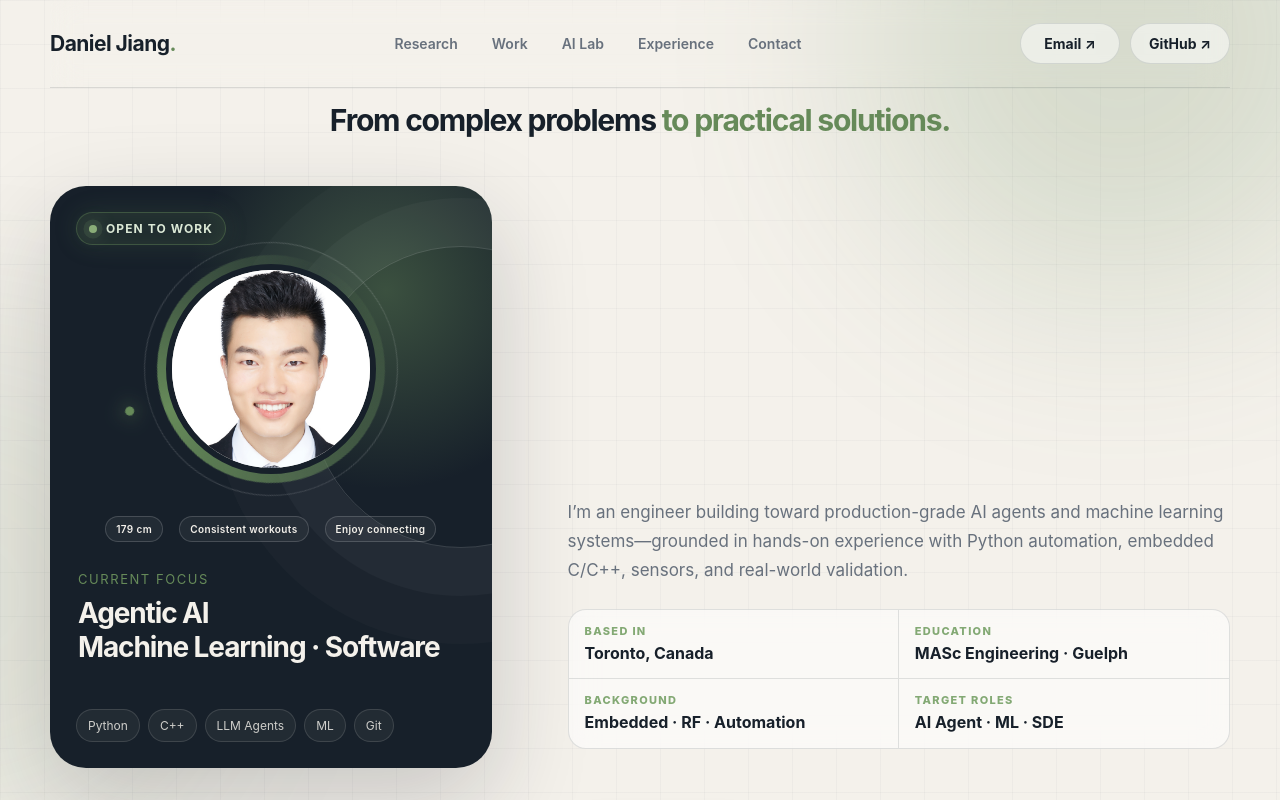
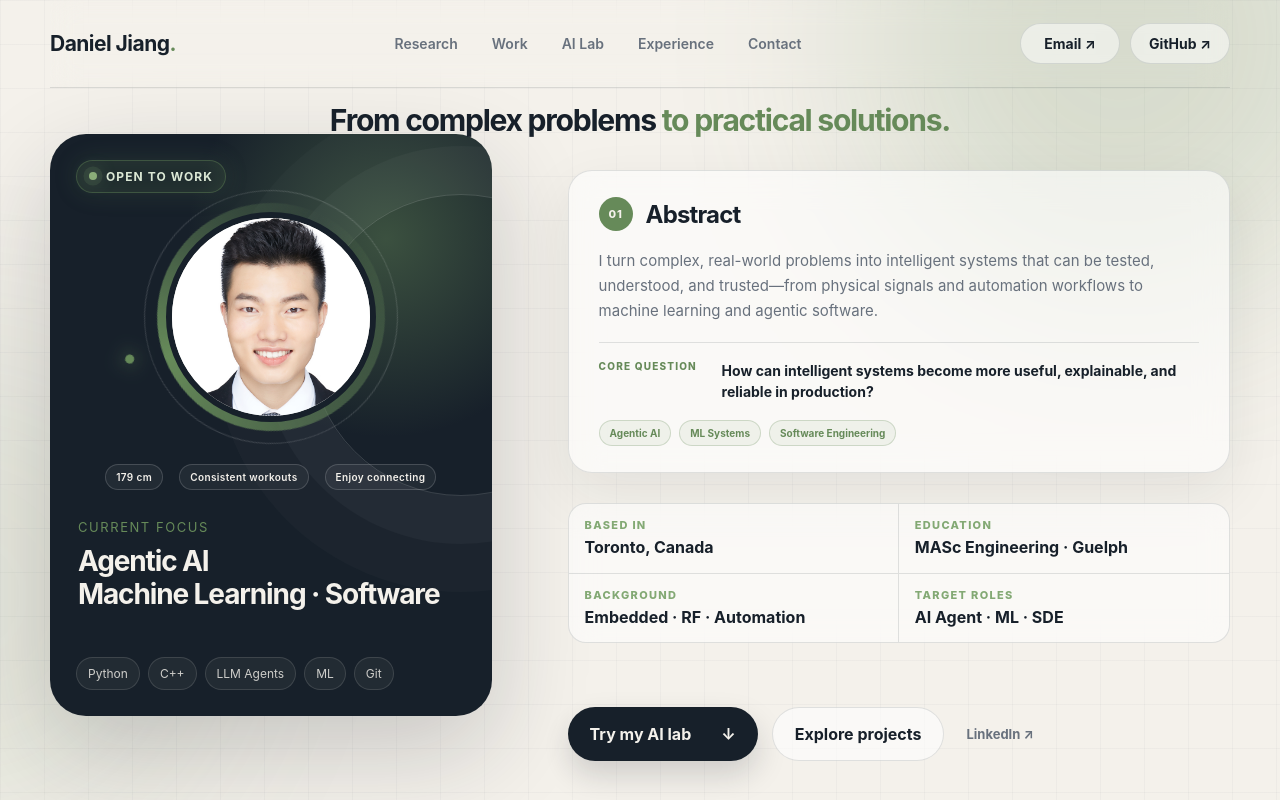
Before and after one commit to jiangjian9803-eng/jiangjian9803-eng.github.io, a Next.js app: page / in a window 1280 px wide. Shown: the top 800 px of the page. Built offline with nearby package versions, Linux system fonts and the light colour scheme.

Commit message:
Add paper-style homepage abstract

```diff
--- a/index.html
+++ b/index.html
@@ -58,11 +58,23 @@
         </div>
 
         <div class="hero-copy reveal">
-          <div class="hero-heading-placeholder" aria-hidden="true"></div>
-          <p class="hero-intro">
-            I’m an engineer building toward production-grade AI agents and machine learning systems—grounded in hands-on
-            experience with Python automation, embedded C/C++, sensors, and real-world validation.
-          </p>
+          <article class="hero-abstract" aria-labelledby="abstract-title">
+            <div class="abstract-heading">
+              <span>01</span>
+              <h2 id="abstract-title">Abstract</h2>
+            </div>
+            <p>
+              I turn complex, real-world problems into intelligent systems that can be tested, understood, and trusted—from
+              physical signals and automation workflows to machine learning and agentic software.
+            </p>
+            <div class="research-question">
+              <span>Core question</span>
+              <strong>How can intelligent systems become more useful, explainable, and reliable in production?</strong>
+            </div>
+            <div class="abstract-keywords" aria-label="Keywords">
+              <span>Agentic AI</span><span>ML Systems</span><span>Software Engineering</span>
+            </div>
+          </article>
           <div class="profile-facts" aria-label="Personal information">
             <div><span>Based in</span><strong>Toronto, Canada</strong></div>
             <div><span>Education</span><strong>MASc Engineering · Guelph</strong></div>
--- a/styles.css
+++ b/styles.css
@@ -52,6 +52,16 @@ nav a:hover { color: var(--ink); }
 .hero-profile-heading h1 span, .hero-profile-heading h1 em { display: inline; }
 .hero-profile-heading h1 em { margin: 0; }
 .hero-heading-placeholder { height: 300px; }
+.hero-abstract { min-height: 260px; margin-bottom: 30px; padding: 26px 30px; border: 1px solid var(--line); border-radius: 24px; background: rgba(255,255,255,.58); box-shadow: 0 20px 55px rgba(23,32,42,.08); backdrop-filter: blur(16px); }
+.abstract-heading { display: flex; align-items: center; gap: 13px; margin-bottom: 18px; }
+.abstract-heading span { display: inline-grid; place-items: center; width: 34px; height: 34px; border-radius: 50%; color: var(--paper); background: var(--blue); font-size: 11px; font-weight: 800; letter-spacing: .08em; }
+.abstract-heading h2 { font-size: 24px; letter-spacing: -.035em; }
+.hero-abstract > p { max-width: 680px; margin: 0; color: var(--muted); font-size: 15px; line-height: 1.65; }
+.research-question { display: grid; grid-template-columns: 105px 1fr; gap: 18px; align-items: start; margin-top: 19px; padding-top: 17px; border-top: 1px solid var(--line); }
+.research-question span { color: var(--blue); font-size: 10px; font-weight: 800; letter-spacing: .12em; text-transform: uppercase; }
+.research-question strong { font-size: 14px; line-height: 1.5; }
+.abstract-keywords { display: flex; flex-wrap: wrap; gap: 8px; margin-top: 18px; }
+.abstract-keywords span { padding: 6px 10px; border: 1px solid rgba(102,138,89,.25); border-radius: 999px; color: var(--blue); background: rgba(102,138,89,.08); font-size: 10px; font-weight: 700; }
 .eyebrow { display: flex; align-items: center; gap: 10px; text-transform: uppercase; font-size: 12px; font-weight: 700; letter-spacing: .14em; color: var(--muted); }
 .eyebrow span { width: 26px; height: 2px; background: var(--orange); }
 h1, h2, h3 { font-family: "Manrope", sans-serif; margin: 0; }
@@ -61,7 +71,7 @@ h1 span, h1 em { display: block; }
 h1 em { position: relative; margin-top: .08em; color: var(--blue); font-style: normal; }
 .hero-intro { max-width: 670px; font-size: 17px; line-height: 1.72; color: var(--muted); margin: 28px 0; }
 .hero-actions { display: flex; gap: 14px; flex-wrap: wrap; margin-top: 64px; }
-.profile-facts { max-width: 720px; display: grid; grid-template-columns: 1fr 1fr; margin: -5px 0 28px; border: 1px solid var(--line); border-radius: 18px; overflow: hidden; background: rgba(255,255,255,.55); backdrop-filter: blur(14px); }
+.profile-facts { max-width: 720px; display: grid; grid-template-columns: 1fr 1fr; margin: 0 0 28px; border: 1px solid var(--line); border-radius: 18px; overflow: hidden; background: rgba(255,255,255,.55); backdrop-filter: blur(14px); }
 .profile-facts div { padding: 14px 16px; border-right: 1px solid var(--line); border-bottom: 1px solid var(--line); }
 .profile-facts div:nth-child(2n) { border-right: 0; }
 .profile-facts div:nth-last-child(-n+2) { border-bottom: 0; }
@@ -268,6 +278,7 @@ footer { display: flex; justify-content: space-between; padding-block: 25px 40px
   .hero-card.reveal.visible { transform: none; }
   .hero-profile-heading { top: 12px; }
   .hero-heading-placeholder { display: none; }
+  .hero-abstract { min-height: 0; margin: 0 0 28px; }
   .proof-strip { grid-template-columns: 1fr 1fr; }
   .proof-strip div:nth-child(2) { border-right: 0; }
   .proof-strip div:nth-child(-n+2) { border-bottom: 1px solid var(--line); }
@@ -286,6 +297,8 @@ footer { display: flex; justify-content: space-between; padding-block: 25px 40px
   .nav-cta { padding: 10px 13px; }
   h1 { font-size: 52px; }
   .hero-profile-heading h1 { font-size: clamp(15px, 4.5vw, 24px); }
+  .hero-abstract { padding: 22px 20px; }
+  .research-question { grid-template-columns: 1fr; gap: 7px; }
   .hero { min-height: auto; gap: 45px; }
   .hero::before { display: none; }
   .hero-meta { align-items: flex-start; flex-direction: column; gap: 10px; }
```
